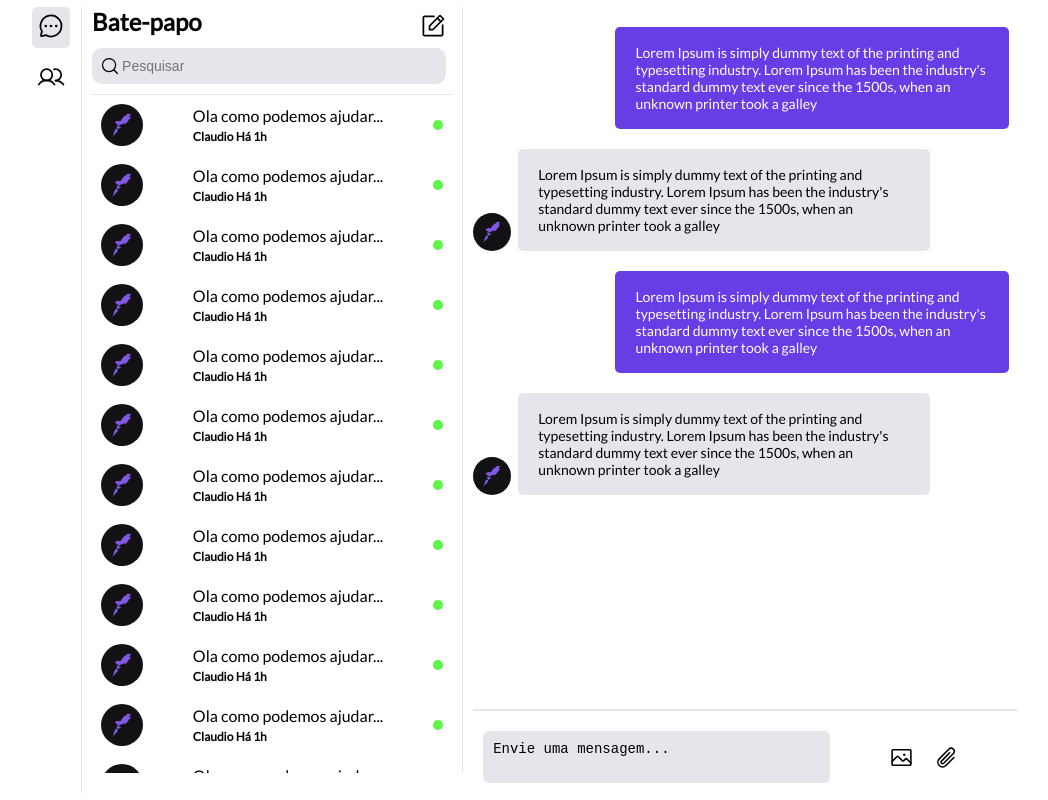
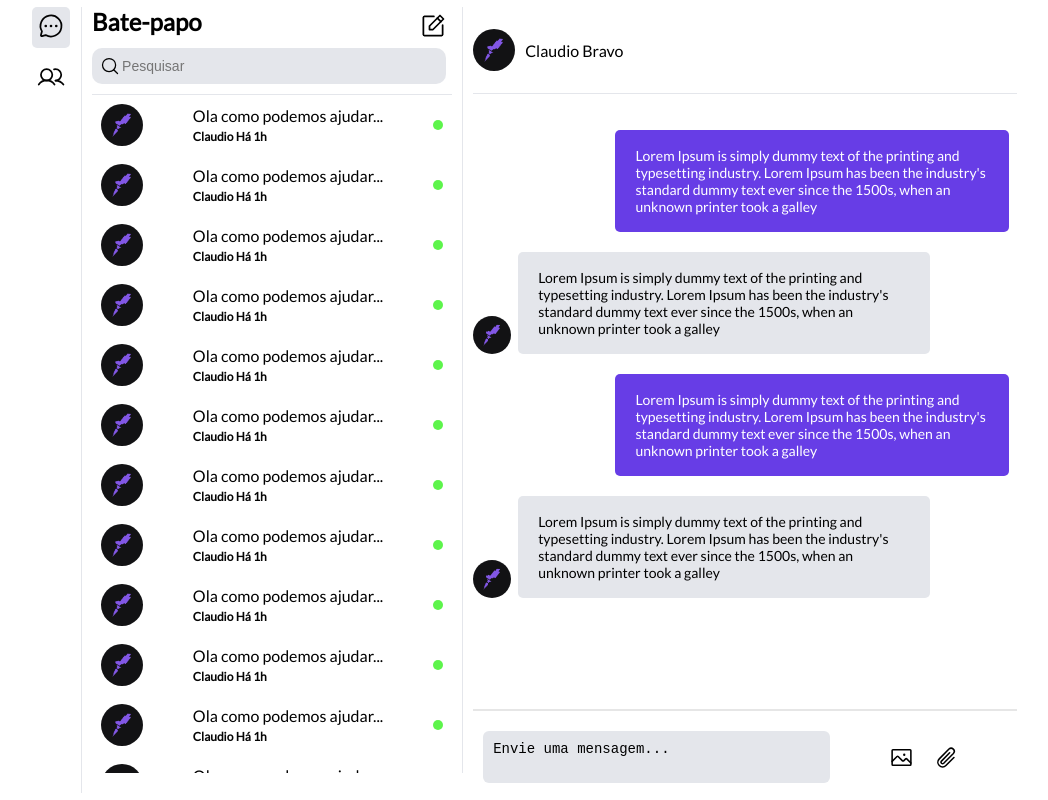
Before and after one commit to claudio-bravo/chatS, a Next.js app: page /support in a window 1280 px wide. Shown: the whole page, without its empty margins (116-1164 px from the left). Built offline with nearby package versions, Linux system fonts and the light colour scheme.

Commit message:
refactor: add element

```diff
--- a/src/components/Chat/talk/styles.module.scss
+++ b/src/components/Chat/talk/styles.module.scss
@@ -61,7 +61,6 @@
             padding: 24px 0;
             .temp {
                 display: grid;
-                //-webkit-box-align: center;
                 align-items: center;
                 width: 100%;
                 height: 66px;
--- a/src/components/support/index.tsx
+++ b/src/components/support/index.tsx
@@ -302,6 +302,12 @@ export function SupportComponent() {
           </div>
           <div className={styled.conversation}>
             <section className={styled.sectionConversation}>
+              <div className={styled.cardUser}>
+                <img className={styled.img} src="/favicon.png" alt="avatar" />
+                <div className={styled.contentUser}>
+                  <h3>Claudio Bravo</h3>
+                </div>
+              </div>
               <div className={styled.mensage}>
                 <div className={styled.output}>
                   <div className={styled.sms}>
--- a/src/components/support/styles.module.scss
+++ b/src/components/support/styles.module.scss
@@ -140,6 +140,27 @@
                     justify-content: space-between;
                     height: 100%;
 
+                    .cardUser {
+                        width: 100%;
+                        height: 100%;
+                        max-height: 86px;
+                        border-bottom: 1px solid #E4E6EB;
+                        display: flex;
+                        gap: 10px;
+                        align-items: center;
+
+                        .img {
+                            width: 42px;
+                            height: 42px;
+                            border-radius: 50%;
+                        }
+                            h3 {
+                                width: max-content;
+                                font-size: 16px;
+                                font-weight: normal;
+                            }
+                    }
+
                     .mensage {
                         width: 100%;
                         height: 100%;
```
